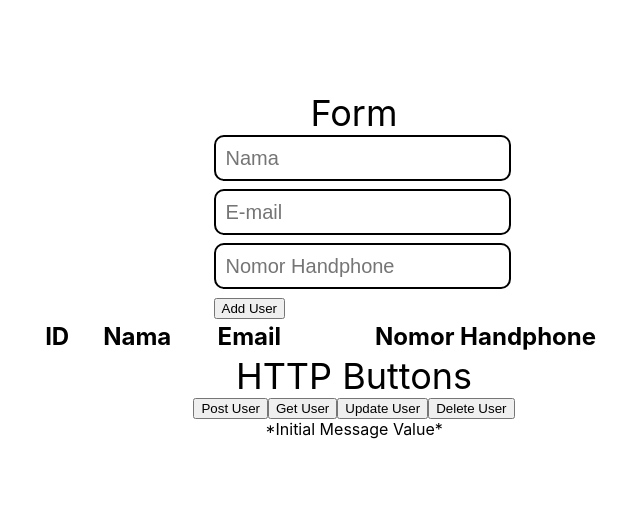
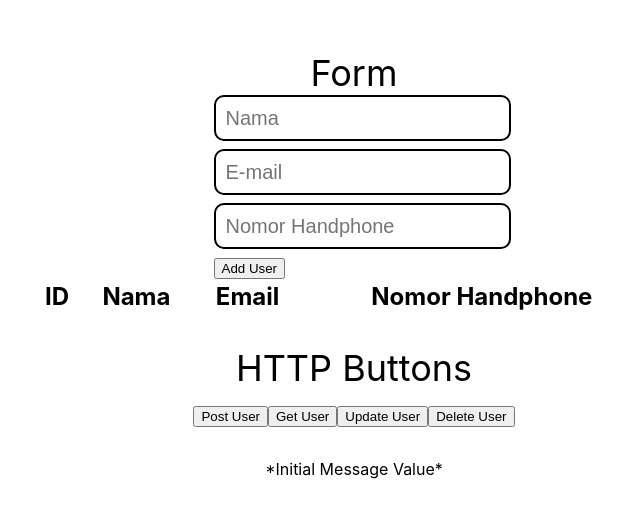
Before and after one commit to andrejuliantama/react-api-test, a React (Create React App) app: page / in a window 1280 px wide. Shown: the part 135-652 px from the top of the page, without its empty margins (286-926 px from the left). Built offline with nearby package versions, Linux system fonts and the light colour scheme.

Commit message:
fix empty add user

```diff
--- a/src/components/user.js
+++ b/src/components/user.js
@@ -26,6 +26,7 @@ class Users extends Component{
           <th>Email</th>
           <th>Nomor Handphone</th>
           <th></th>
+          <th></th>
         </tr>
       </thead>
       <tbody className='the-users'>
--- a/src/pages/home.js
+++ b/src/pages/home.js
@@ -70,12 +70,14 @@ class Home extends Component {
 		e.preventDefault()
 		await this.handleUser()
 		const newUser = this.state.currUser
+		if (newUser.nama !== '' && newUser.email !== '' && newUser.hp !== ''){
 			const users = [...this.state.userList, newUser]
 			console.log(users)
 			this.setState({
 				userList: users,
 				currUser: { id: this.state.id, nama: '', email: '', hp: ''}
 			})
+		}
 		console.log('User Added')
 		console.log('userlist'+this.state.userList)
 		this.handleID(1)
@@ -234,14 +236,14 @@ class Home extends Component {
 					deleteUser={this.deleteUser}
 				/>
 
-			<div className="title">HTTP Buttons</div>
-			<div className="button-container">
+			<div className="title mt-4">HTTP Buttons</div>
+			<div className="button-container mt-2">
 				<button onClick={(e) => { this.httpPostUser(e) }}>Post User</button>
 				<button onClick={(e) => { this.httpGetUser(e) }}>Get User</button>
 				<button onClick={(e) => { this.httpUpdateUser(e) }}>Update User</button>
 				<button onClick={(e) => { this.httpDeleteUser(e) }}>Delete User</button>
 			</div>
-			<div className="message-responses">
+			<div className="message-responses mt-4">
 				{this.state.message}
 			</div>
 
--- a/src/styles/home.scss
+++ b/src/styles/home.scss
@@ -59,4 +59,13 @@
     border: 1px solid black;
 
   }
+
+  //base style
+  .mt-2{
+    margin-top: 2vh;
+  }
+
+  .mt-4{
+    margin-top: 4vh;
+  }
 }
```
Also changed, not shown: 1 other file (tests, documents, lock files or other folders). Lines whose indentation alone changed are shown as unchanged.
